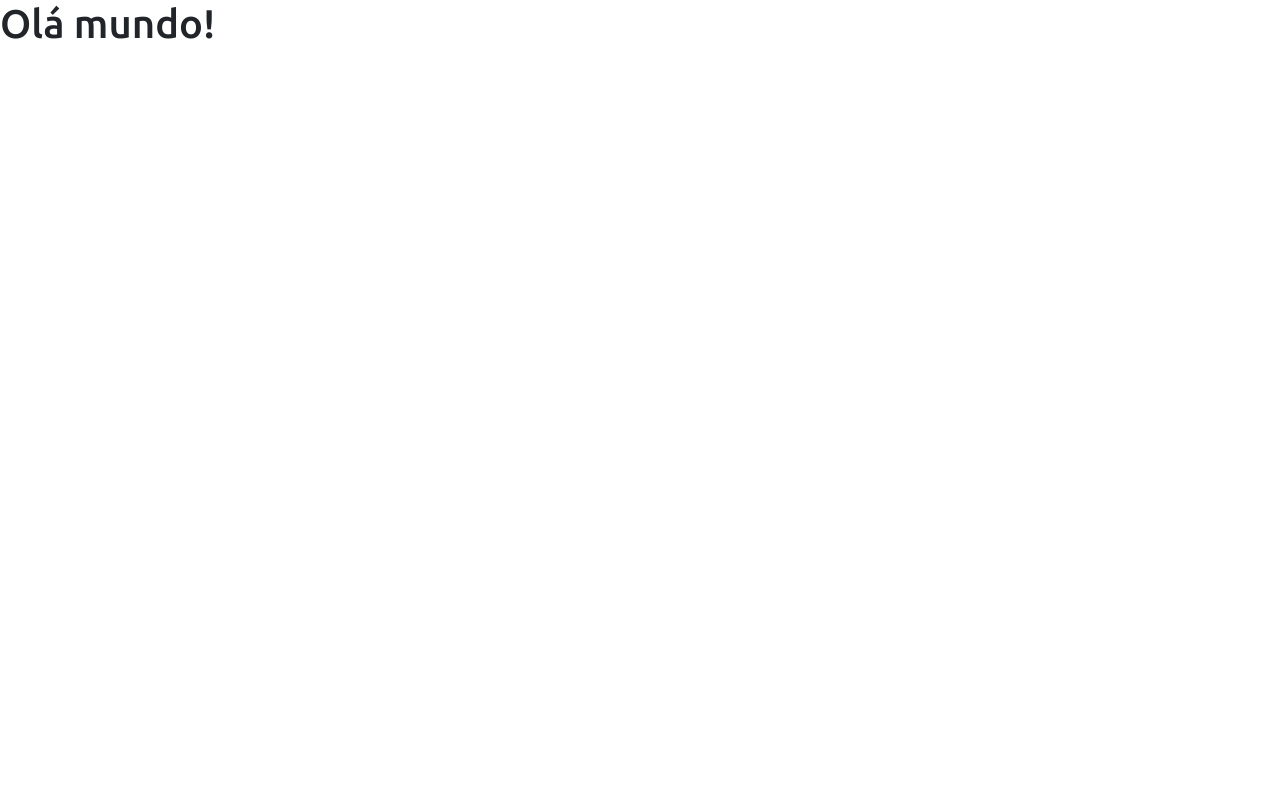
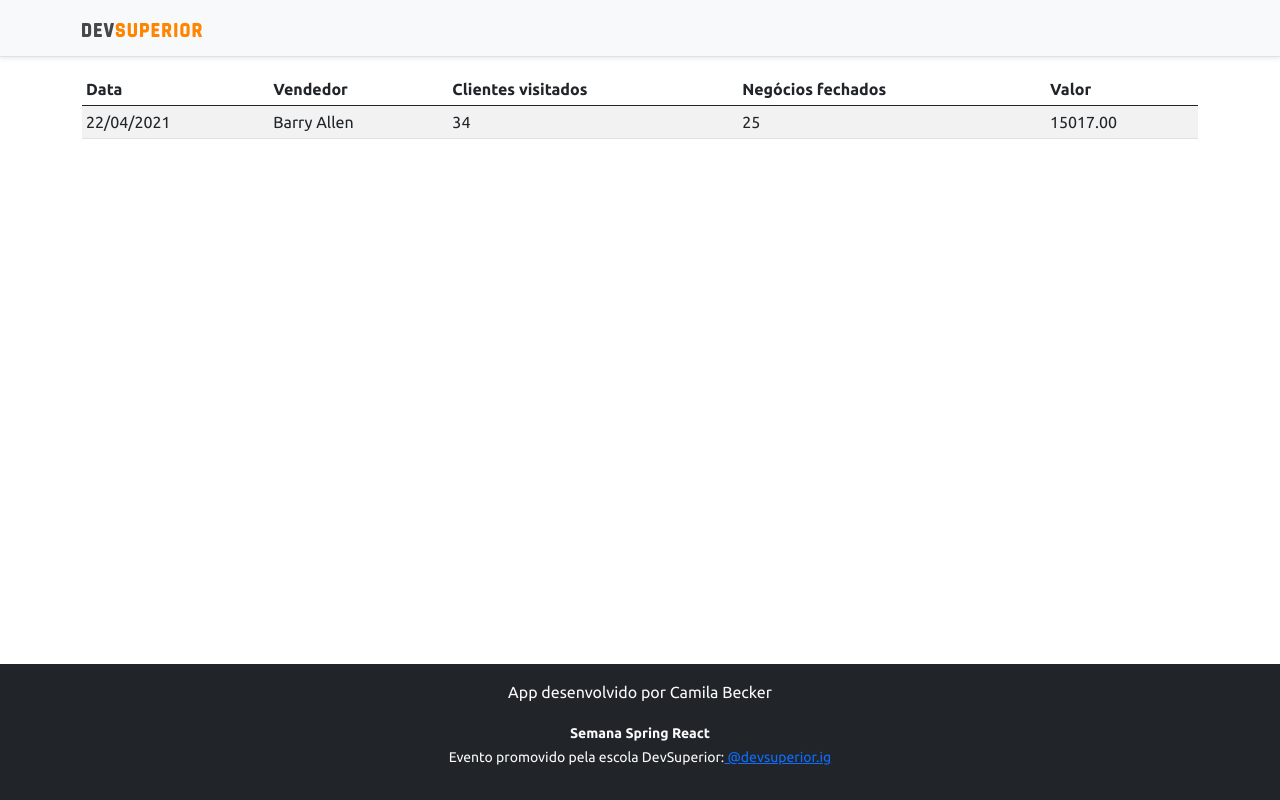
Before and after one commit to camila-becker/semana-dev-superior-ds-vendas, a React (Create React App) app in the folder frontend/: page / in a window 1280 px wide. Built offline with nearby package versions, Linux system fonts and the light colour scheme.

Commit message:
Basic static components

```diff
--- a/frontend/src/App.tsx
+++ b/frontend/src/App.tsx
@@ -1,8 +1,16 @@
+import NavBar from "components/NavBar";
+import Footer from "components/Footer";
+import DataTable from "components/DataTable";
+
 function App() {
   return (
-    <div>
-      <h1>Olá mundo!</h1>
-    </div>
+    <>
+      <NavBar />
+      <div className="container">
+        <DataTable />
+      </div>
+      <Footer />
+    </>
   );
 }
 
--- /dev/null
+++ b/frontend/src/components/DataTable/index.tsx
@@ -0,0 +1,28 @@
+const DataTable = () => {
+    return (
+        <div className="table-responsive">
+            <table className="table table-striped table-sm">
+                <thead>
+                    <tr>
+                        <th>Data</th>
+                        <th>Vendedor</th>
+                        <th>Clientes visitados</th>
+                        <th>Negócios fechados</th>
+                        <th>Valor</th>
+                    </tr>
+                </thead>
+                <tbody>
+                    <tr>
+                        <td>22/04/2021</td>
+                        <td>Barry Allen</td>
+                        <td>34</td>
+                        <td>25</td>
+                        <td>15017.00</td>
+                    </tr>
+                </tbody>
+            </table>
+        </div>
+    );
+}
+
+export default DataTable;
--- /dev/null
+++ b/frontend/src/components/Footer/index.tsx
@@ -0,0 +1,19 @@
+const Footer = () => {
+    return (
+        <footer className="footer mt-auto py-3 bg-dark">
+            <div className="container">
+                <p className="text-light">App desenvolvido por Camila Becker</p>
+                <p className="text-light">
+                    <small>
+                        <strong>Semana Spring React</strong>
+                        <br />
+                        Evento promovido pela escola DevSuperior:
+                        <a href="https://instagram.com/devsuperior.ig" target="_blank" rel="noreferrer"> @devsuperior.ig</a>
+                    </small>
+                </p>
+            </div>
+        </footer>
+    );
+}
+
+export default Footer;
--- /dev/null
+++ b/frontend/src/components/NavBar/index.tsx
@@ -0,0 +1,14 @@
+import ImgDsDark from "assets/img/ds-dark.svg";
+const NavBar = () => {
+    return (
+        <div className="d-flex flex-column flex-md-row align-items-center p-3 px-md-4 mb-3 bg-light border-bottom shadow-sm">
+            <div className="container">
+                <nav className="my-2 my-md-0 mr-md-3">
+                    <img src={ImgDsDark} alt="DevSuperior" width="120" />
+                </nav>
+            </div>
+        </div>
+    );
+}
+
+export default NavBar;
```
Also changed, not shown: frontend/src/assets/img/ds-dark.svg (added).
